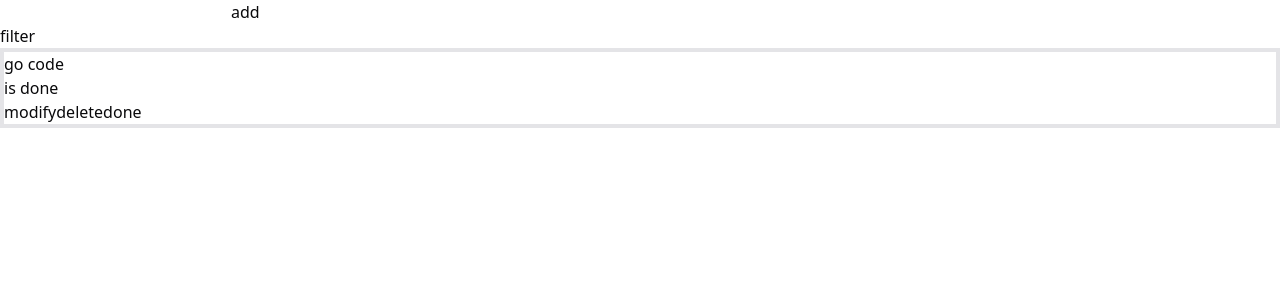
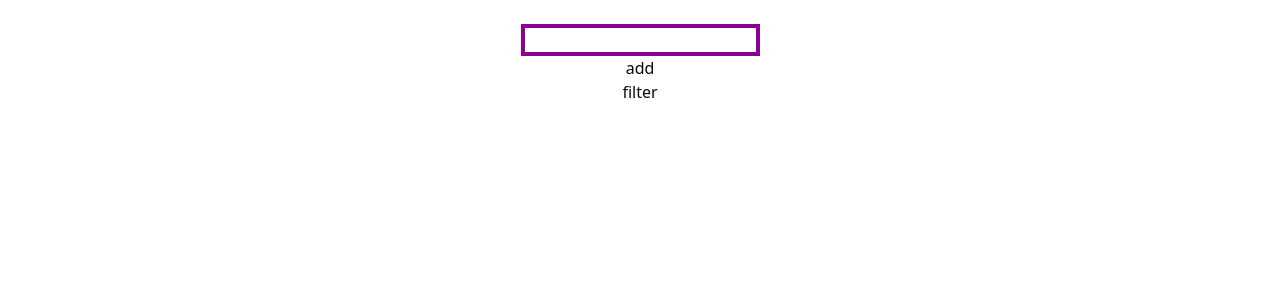
Before and after one commit to berkal749/todo-app-redux, a React (Vite) app: page / in a window 1280 px wide. Shown: the top 300 px of the page. Built offline with nearby package versions, Linux system fonts and the light colour scheme.

Commit message:
v 1.1:some bad css

```diff
--- a/src/components/Addtask.tsx
+++ b/src/components/Addtask.tsx
@@ -17,8 +17,9 @@ import { useDispatch } from "react-redux";
   }
     const [inputValue, setInputValue] = useState<string>("");
     return (
-      <div>
+      <div className='flex flex-col  justify-center items-center mt-6'>
         <input type="text"
+         className=' border-fuchsia-800 border-4'
           value={inputValue}
           onChange={(e) => setInputValue(e.target.value)} />
         <button onClick={() => {  addHandler(inputValue)}}>add</button>
--- a/src/components/ListTask.tsx
+++ b/src/components/ListTask.tsx
@@ -12,19 +12,11 @@ export default function ListTask() {
 
   const [inputValue, setInputValue] = useState<string>("");
   const [filterCondtion, setFilterCondtion] = useState<boolean | undefined>(true);
-
-
-
   function removeHandler(targetTask) {
     if (targetTask) {
       dispatch(removeTask(targetTask));
     }
   }
-  // function addHandler(targetTask) {
-  //   if (targetTask) {
-  //     dispatch(addTask(targetTask));
-  //   }
-  // }
   function modifiyHandlerClose(task) {
     dispatch(closeModifiy(task));
   }
@@ -37,23 +29,16 @@ export default function ListTask() {
   function doneUnDoneHandler(isDone) {
     dispatch(doneUnDone(isDone));
   }
-
-
-
-
-
   function modifiyHandlerOpen(task) {
     dispatch(openModifiy(task));
   }
-
-
   return (
-    <div >
+    <div className='flex justify-center items-center  flex-col' >
       <button onClick={() => { setFilterCondtion(!filterCondtion) }}>filter</button>{
 
         tasks.filter(task => task.isDone == filterCondtion).map(task => (
 
-          <div className='border-4' key={task.id}>
+          <div className='border-4 w-90 mt-14 border-fuchsia-800' key={task.id}>
             {
               task.modifiy ? (
                 <div>
@@ -64,12 +49,12 @@ export default function ListTask() {
 
                 </div>
               ) : (
-                <div>
+                <div className='border-4  border-b-fuchsia-800'>
                   <p>{task.description}</p>
                   {task.isDone ? (<p>is done</p>) : (<p>is not done</p>)}
-                  <button onClick={() => { modifiyHandlerOpen(task); }}>modify</button>
-                  <button onClick={() => removeHandler(task)}>delete</button>
-                  {task.isDone ? (<button onClick={() => doneUnDoneHandler(task)}>done</button>) : (<button onClick={() => doneUnDoneHandler(task)}>unDone</button>)}
+                  <button className='m-5' onClick={() => { modifiyHandlerOpen(task); }}>modify</button>
+                  <button className='m-5' onClick={() => removeHandler(task)}>delete</button>
+                  {!task.isDone ? (<button className='m-5' onClick={() => doneUnDoneHandler(task)}>done</button>) : (<button className='m-5' onClick={() => doneUnDoneHandler(task)}>unDone</button>)}
                 </div>
               )}
           </div>
--- a/src/taskSlice.tsx
+++ b/src/taskSlice.tsx
@@ -2,7 +2,7 @@ import { createSlice } from "@reduxjs/toolkit"
 
 const initialState = {
     tasks: [
-        { description: "go code", id: 1, isDone: true, modifiy: false },
+        { description: "go code", id: 1, isDone: FileSystemHandle, modifiy: false },
         { description: "go sleep", id: 2, isDone: false, modifiy: false },
         { description: "go sleep", id: 3, isDone: false, modifiy: false },
     ],
@@ -46,15 +46,8 @@ const taskSlice = createSlice({
             const task2 = {description: action.payload.description, id:action.payload.id, isDone:!action.payload.isDone, modifiy: false}
             state.tasks = state.tasks.filter(t => t.id != task2.id);
             state.tasks.push(task2)
-
-
-
         },
-
-
-
     },
-
 
 });
 
```
